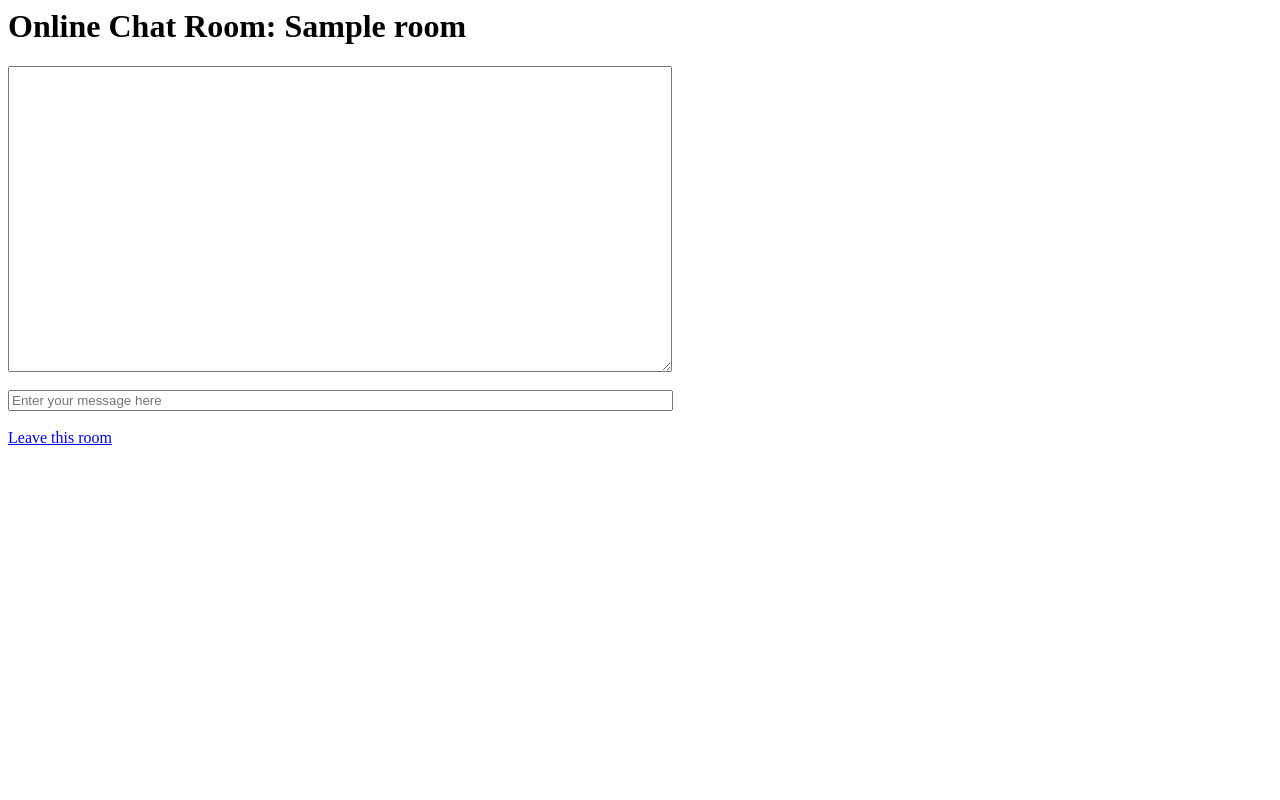
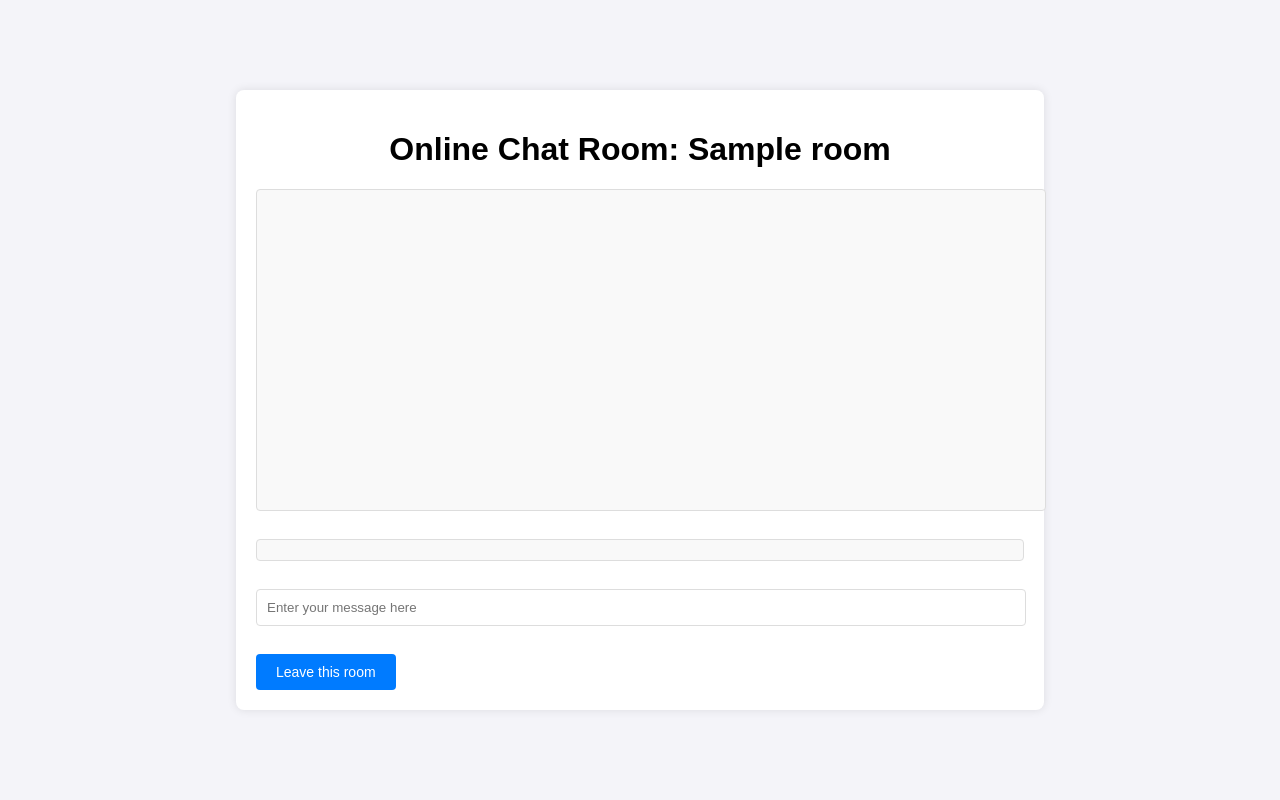
Before and after one commit to NoxNovus/Detoxify, a Flask app: template app/templates/chat.html in a window 1280 px wide. Run offline with Flask 2, Linux system fonts and the light colour scheme; the template is opened without the code that fills it: most values are stand-ins (such as "Sample title", 1, 10 or a date in 2020); some libraries are stand-ins or nearby versions.

Commit message:
Fixing UI

```diff
--- a/app/templates/chat.html
+++ b/app/templates/chat.html
@@ -1,22 +1,111 @@
+<!DOCTYPE html>
 <html>
 <head>
     <title>Online Chat Room: {{ room }}</title>
     <script type="text/javascript" src="//code.jquery.com/jquery-1.4.2.min.js"></script>
     <script type="text/javascript" src="//cdn.socket.io/4.4.1/socket.io.min.js"></script>
-        <script type="text/javascript" charset="utf-8">
+    <style>
+        body {
+            font-family: Arial, sans-serif;
+            background-color: #f4f4f9;
+            margin: 0;
+            padding: 0;
+            display: flex;
+            justify-content: center;
+            align-items: center;
+            height: 100vh;
+        }
+        .chat-container {
+            width: 60%;
+            max-width: 800px;
+            margin: 20px;
+            padding: 20px;
+            background-color: #ffffff;
+            box-shadow: 0 0 10px rgba(0, 0, 0, 0.1);
+            border-radius: 8px;
+        }
+        h1 {
+            text-align: center;
+        }
+        #chat {
+            width: 100%;
+            height: 300px;
+            padding: 10px;
+            border: 1px solid #ddd;
+            border-radius: 4px;
+            overflow-y: auto;
+            background-color: #f9f9f9;
+            margin-bottom: 10px;
+            font-family: 'Courier New', Courier, monospace;
+        }
+        #text {
+            width: calc(100% - 20px);
+            padding: 10px;
+            border: 1px solid #ddd;
+            border-radius: 4px;
+            margin-bottom: 10px;
+        }
+        .btn {
+            display: inline-block;
+            padding: 10px 20px;
+            font-size: 14px;
+            color: #ffffff;
+            background-color: #007bff;
+            border: none;
+            border-radius: 4px;
+            cursor: pointer;
+            text-decoration: none;
+        }
+        .btn:hover {
+            background-color: #0056b3;
+        }
+        #users {
+            padding: 10px;
+            border: 1px solid #ddd;
+            border-radius: 4px;
+            background-color: #f9f9f9;
+            margin-bottom: 10px;
+            font-family: Arial, sans-serif;
+        }
+    </style>
+    <script type="text/javascript">
         var socket;
+        var userColor = {};
+        var colors = ["#8B0000", "#000000", "#00008B", "#2F4F4F", "#800000", "#191970", "#556B2F", "#FF4500", "#008080"];
+
+        function getRandomColor() {
+            return colors[Math.floor(Math.random() * colors.length)];
+        }
+
         $(document).ready(function(){
             socket = io.connect('http://' + document.domain + ':' + location.port + '/chat');
             socket.on('connect', function() {
-                    socket.emit('joined', {});
+                socket.emit('joined', { room: '{{ room }}' });
             });
             socket.on('status', function(data) {
-                    $('#chat').val($('#chat').val() + '<' + data.msg + '>\n');
+                $('#chat').append('<div>&lt;' + data.msg + '&gt;</div>');
                 $('#chat').scrollTop($('#chat')[0].scrollHeight);
             });
             socket.on('message', function(data) {
-                    $('#chat').val($('#chat').val() + data.msg + '\n');
+                if (data.user) {
+                    if (!userColor[data.user]) {
+                        userColor[data.user] = getRandomColor();
+                    }
+                    var message = $('<div/>').text(data.msg).html(); // Escape HTML
+                    var formattedMessage = '<div style="color:' + userColor[data.user] + ';">' + data.user + ': ' + message + '</div>';
+                    $('#chat').append(formattedMessage);
                     $('#chat').scrollTop($('#chat')[0].scrollHeight);
+                }
+            });
+            socket.on('user_list', function(data) {
+                $('#users').empty();
+                data.users.forEach(function(user) {
+                    $('#users').append('<div>' + user + '</div>');
+                });
+            });
+            socket.on('username_taken', function(data) {
+                alert(data.msg);
+                window.location.href = "{{ url_for('main.index') }}";
             });
             $('#text').keypress(function(e) {
                 var code = e.keyCode || e.which;
@@ -27,6 +116,7 @@
                 }
             });
         });
+
         function leave_room() {
             socket.emit('left', {}, function() {
                 socket.disconnect();
@@ -36,9 +126,12 @@
     </script>
 </head>
 <body>
+    <div class="chat-container">
         <h1>Online Chat Room: {{ room }}</h1>
-        <textarea id="chat" cols="80" rows="20" readonly></textarea><br><br>
-        <input id="text" size="80" placeholder="Enter your message here"><br><br>
-        <a href="#" onclick="leave_room();">Leave this room</a>
+        <div id="chat"></div><br>
+        <div id="users"></div><br>
+        <input id="text" placeholder="Enter your message here"><br><br>
+        <a href="#" class="btn" onclick="leave_room();">Leave this room</a>
+    </div>
 </body>
 </html>
```
Also changed, not shown: app/main/events.py (+19 -16 lines). Lines whose indentation alone changed are shown as unchanged.
